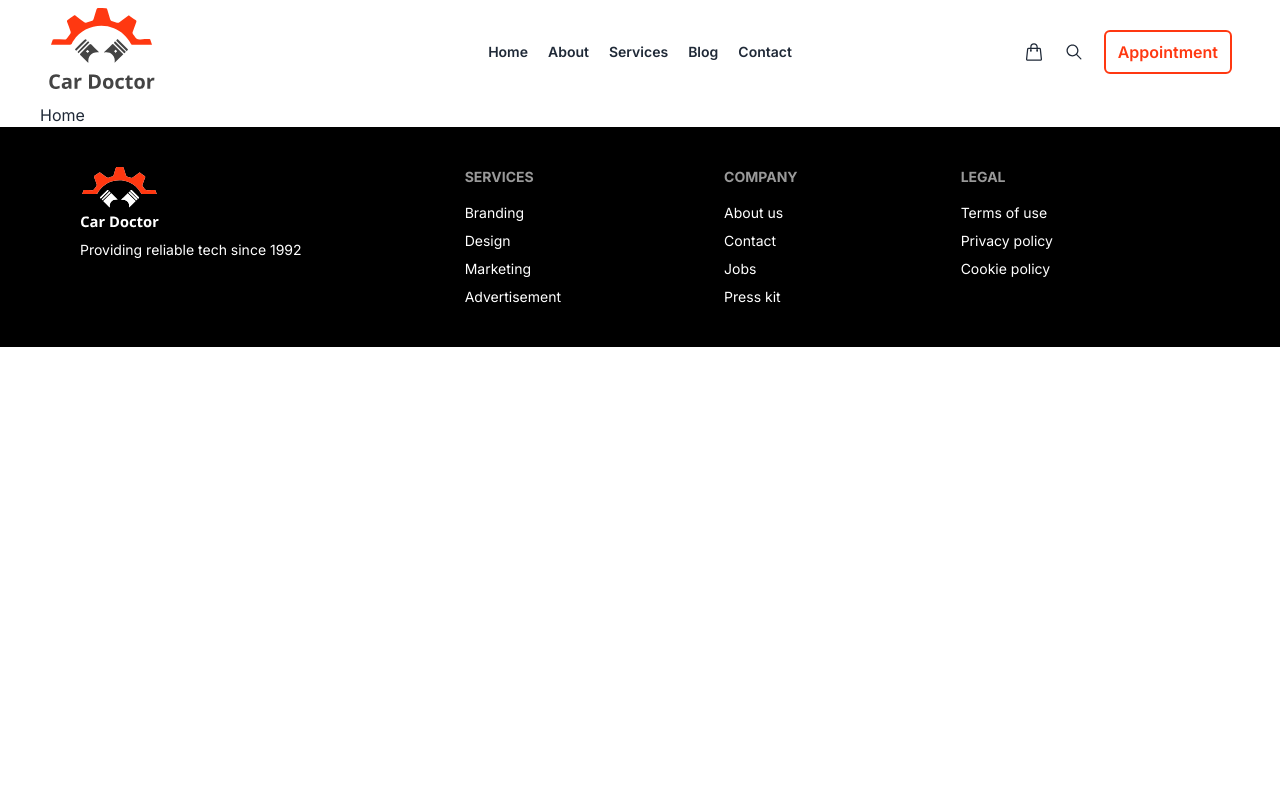
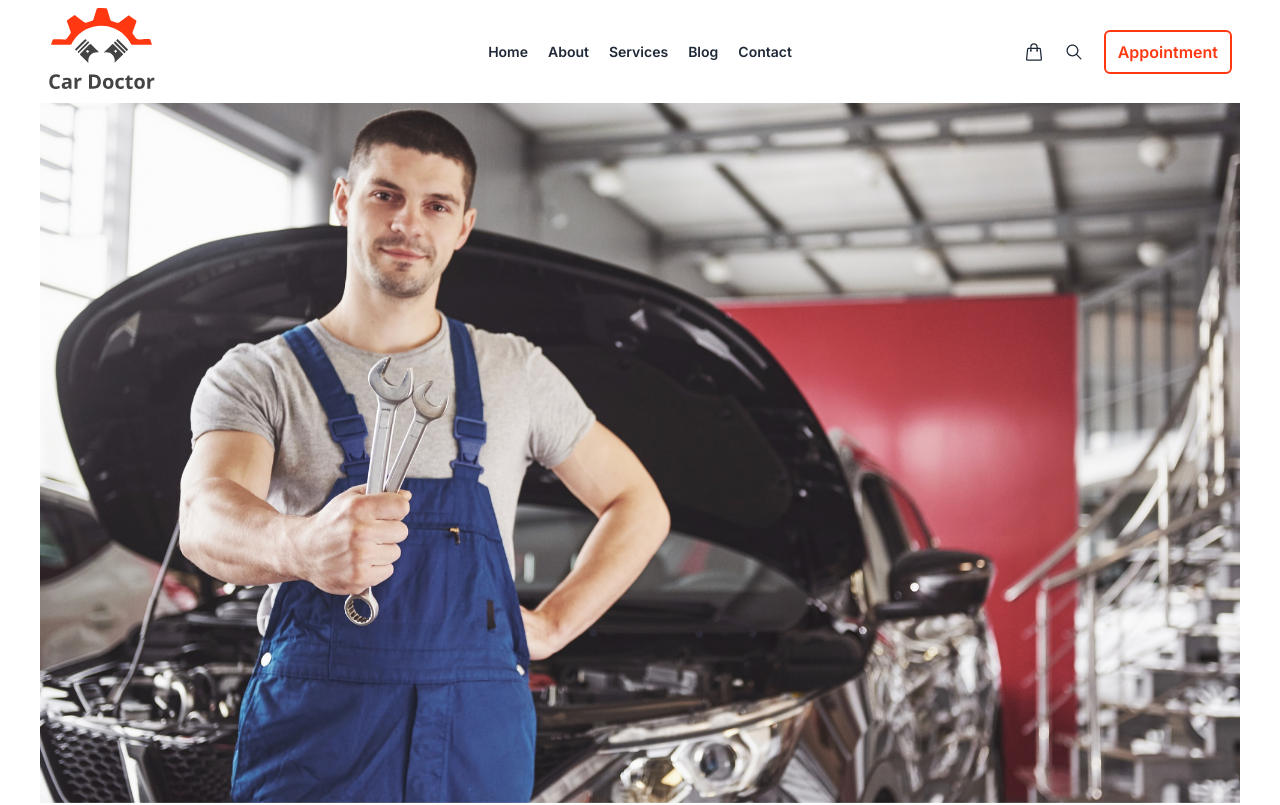
Before and after one commit to Shahriar-Samir/Car-Doctor, a React (Vite) app: page / in a window 1280 px wide. Shown: the top 805 px of the page. Built offline with nearby package versions, Linux system fonts and the light colour scheme.

Commit message:
added banner section

```diff
--- a/package.json
+++ b/package.json
@@ -17,7 +17,8 @@
     "react-dom": "^18.2.0",
     "react-icons": "^5.2.1",
     "react-router-dom": "^6.23.1",
-    "router-dom": "^2.2.11"
+    "router-dom": "^2.2.11",
+    "swiper": "^11.1.3"
   },
   "devDependencies": {
     "@types/react": "^18.2.66",
--- /dev/null
+++ b/src/pages/Home/Banner.jsx
@@ -0,0 +1,26 @@
+import React from 'react';
+import { Swiper, SwiperSlide } from 'swiper/react';
+import 'swiper/css';
+
+const Banner = () => {
+    return (
+        <div>
+              <Swiper
+      spaceBetween={50}
+      slidesPerView={1}
+      onSlideChange={() => console.log('slide change')}
+      onSwiper={(swiper) => console.log(swiper)}
+    >
+      <SwiperSlide className=''><img src='/images/banner/1.jpg' className='w-full h-[700px] object-cover'/></SwiperSlide>
+      <SwiperSlide className=''><img src='/images/banner/2.jpg' className='w-full h-[700px] object-cover'/></SwiperSlide>
+      <SwiperSlide className=''><img src='/images/banner/3.jpg' className='w-full h-[700px] object-cover'/></SwiperSlide>
+      <SwiperSlide className=''><img src='/images/banner/4.jpg' className='w-full h-[700px] object-cover'/></SwiperSlide>
+      <SwiperSlide className=''><img src='/images/banner/5.jpg' className='w-full h-[700px] object-cover'/></SwiperSlide>
+      <SwiperSlide className=''><img src='/images/banner/6.jpg' className='w-full h-[700px] object-cover'/></SwiperSlide>
+      ...
+    </Swiper>
+        </div>
+    );
+};
+
+export default Banner;
--- a/src/pages/Home/Home.jsx
+++ b/src/pages/Home/Home.jsx
@@ -1,9 +1,10 @@
+import Banner from "./Banner";
 
 
 const Home = () => {
     return (
         <div>
-            Home
+            <Banner/>
         </div>
     );
 };
```
Also changed, not shown: 1 other file (tests, documents, lock files or other folders).
